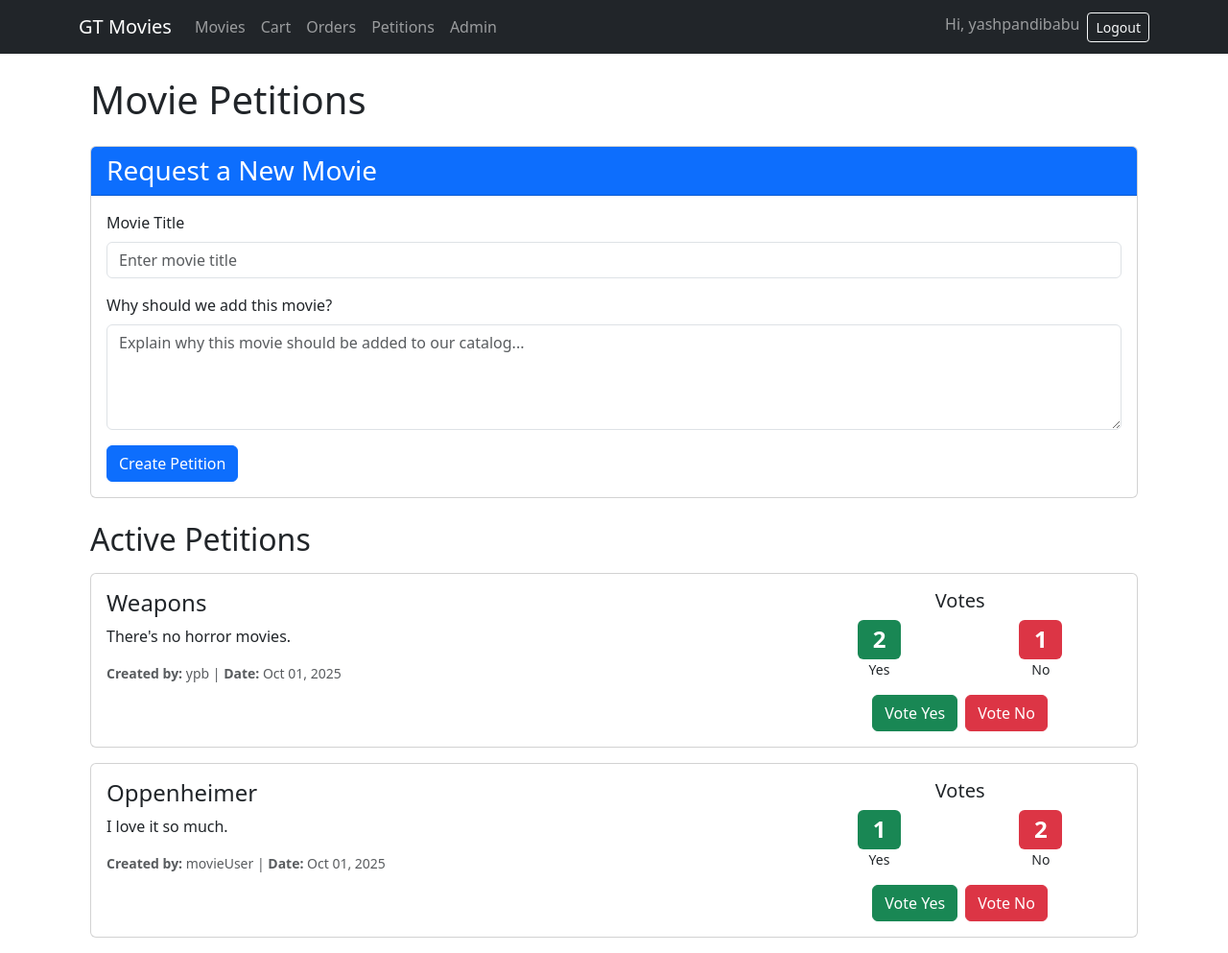
After one commit to ypandibabu3/django_moviesstore, a Django app: page /petitions/ in a window 1280 px wide. The commit adds this page. Shown: the whole page at 96% size. Run offline with Django 5.2, Linux system fonts and the light colour scheme; a user stored in the database is signed in; data comes from the database, SQL or seed files in the repository; both versions use the stored data as it was after the commit.

Commit message:
petition feature

```diff
--- a/store/forms.py
+++ b/store/forms.py
@@ -1,15 +1,41 @@
 from django import forms
 from django.contrib.auth.forms import UserCreationForm
 from django.contrib.auth.models import User
-from .models import Review
+from .models import Review, Petition
 
 class SignUpForm(UserCreationForm):
-    email = forms.EmailField(required=True)
+    email = forms.EmailField(max_length=254, required=True)
+
     class Meta:
         model = User
-        fields = ("username", "email", "password1", "password2")
+        fields = ('username', 'email', 'password1', 'password2')
+
 
 class ReviewForm(forms.ModelForm):
     class Meta:
         model = Review
-        fields = ("rating", "text")
+        fields = ['rating', 'text']
+        widgets = {
+            'text': forms.Textarea(attrs={'rows': 4}),
+        }
+
+
+class PetitionForm(forms.ModelForm):
+    class Meta:
+        model = Petition
+        fields = ['movie_title', 'description']
+        widgets = {
+            'movie_title': forms.TextInput(attrs={
+                'class': 'form-control',
+                'placeholder': 'Enter movie title'
+            }),
+            'description': forms.Textarea(attrs={
+                'class': 'form-control',
+                'rows': 4,
+                'placeholder': 'Explain why this movie should be added to our catalog...'
+            }),
+        }
+        labels = {
+            'movie_title': 'Movie Title',
+            'description': 'Why should we add this movie?',
+        }
--- a/store/urls.py
+++ b/store/urls.py
@@ -20,4 +20,9 @@ urlpatterns = [
 
     path("checkout/", views.checkout, name="checkout"),
     path("orders/", views.order_list, name="order_list"),
+
+    # Petition URLs
+    path("petitions/", views.petition_list, name="petition_list"),
+    path("petitions/<int:petition_id>/vote/", views.petition_vote, name="petition_vote"),
+    path("petitions/<int:petition_id>/delete/", views.petition_delete, name="petition_delete"),
 ]
--- a/store/views.py
+++ b/store/views.py
@@ -3,9 +3,9 @@ from django.shortcuts import render, redirect, get_object_or_404
 from django.contrib.auth import login
 from django.contrib.auth.decorators import login_required
 from django.db.models import Q, Avg, Count
-from .models import Movie, Review, Order, OrderItem
-from .models import ReviewReport
-from .forms import SignUpForm, ReviewForm
+from django.contrib import messages
+from .models import Movie, Review, Order, OrderItem, ReviewReport, Petition, PetitionVote
+from .forms import SignUpForm, ReviewForm, PetitionForm
 
 CART_SESSION_KEY = "cart"
 
@@ -181,3 +181,83 @@ def checkout(request):
 def order_list(request):
     orders = request.user.orders.prefetch_related("items__movie").order_by("-created_at")
     return render(request, "orders/list.html", {"orders": orders})
+
+
+# NEW PETITION VIEWS
+@login_required
+def petition_list(request):
+    """Display all petitions and allow creating new ones"""
+    petitions = Petition.objects.select_related('creator').prefetch_related('votes').all()
+
+    # Add vote information for each petition
+    for petition in petitions:
+        petition.user_voted = petition.user_has_voted(request.user)
+        petition.user_vote_type = petition.user_vote(request.user)
+
+    form = PetitionForm()
+
+    if request.method == 'POST':
+        form = PetitionForm(request.POST)
+        if form.is_valid():
+            petition = form.save(commit=False)
+            petition.creator = request.user
+            petition.save()
+            messages.success(request, f'Petition for "{petition.movie_title}" created successfully!')
+            return redirect('petition_list')
+
+    return render(request, 'petitions/list.html', {
+        'petitions': petitions,
+        'form': form
+    })
+
+
+@login_required
+def petition_vote(request, petition_id):
+    """Allow users to vote on a petition"""
+    petition = get_object_or_404(Petition, pk=petition_id)
+
+    if request.method == 'POST':
+        vote_type = request.POST.get('vote_type')
+
+        if vote_type not in ['yes', 'no']:
+            messages.error(request, 'Invalid vote type.')
+            return redirect('petition_list')
+
+        # Check if user already voted
+        existing_vote = PetitionVote.objects.filter(
+            petition=petition,
+            user=request.user
+        ).first()
+
+        if existing_vote:
+            # Update existing vote
+            if existing_vote.vote_type != vote_type:
+                existing_vote.vote_type = vote_type
+                existing_vote.save()
+                messages.success(request, f'Your vote has been changed to "{vote_type}".')
+            else:
+                messages.info(request, f'You have already voted "{vote_type}" on this petition.')
+        else:
+            # Create new vote
+            PetitionVote.objects.create(
+                petition=petition,
+                user=request.user,
+                vote_type=vote_type
+            )
+            messages.success(request, f'Your vote "{vote_type}" has been recorded!')
+
+    return redirect('petition_list')
+
+
+@login_required
+def petition_delete(request, petition_id):
+    """Allow petition creator to delete their petition"""
+    petition = get_object_or_404(Petition, pk=petition_id, creator=request.user)
+
+    if request.method == 'POST':
+        movie_title = petition.movie_title
+        petition.delete()
+        messages.success(request, f'Petition for "{movie_title}" has been deleted.')
+        return redirect('petition_list')
+
+    return render(request, 'petitions/confirm_delete.html', {'petition': petition})
--- a/templates/base.html
+++ b/templates/base.html
@@ -18,6 +18,7 @@
             <li class="nav-item"><a class="nav-link" href="/movies/">Movies</a></li>
             <li class="nav-item"><a class="nav-link" href="/cart/">Cart</a></li>
             <li class="nav-item"><a class="nav-link" href="/orders/">Orders</a></li>
+            <li class="nav-item"><a class="nav-link" href="/petitions/">Petitions</a></li>
             <li class="nav-item"><a class="nav-link" href="/admin/">Admin</a></li>
           </ul>
           <ul class="navbar-nav ms-auto">
@@ -43,11 +44,9 @@
         </div>
       </div>
     </nav>
-
     <main class="container">
       {% block content %}{% endblock %}
     </main>
-
     <script src="https://cdn.jsdelivr.net/npm/bootstrap@5.3.3/dist/js/bootstrap.bundle.min.js"></script>
   </body>
 </html>
--- /dev/null
+++ b/templates/petitions/list.html
@@ -0,0 +1,131 @@
+{% extends "base.html" %}
+{% load static %}
+
+{% block title %}Movie Petitions{% endblock %}
+
+{% block content %}
+<div class="container mt-4">
+    <h1 class="mb-4">Movie Petitions</h1>
+
+    {% if messages %}
+        {% for message in messages %}
+            <div class="alert alert-{{ message.tags }} alert-dismissible fade show" role="alert">
+                {{ message }}
+                <button type="button" class="btn-close" data-bs-dismiss="alert"></button>
+            </div>
+        {% endfor %}
+    {% endif %}
+
+    <!-- Create New Petition Section -->
+    <div class="card mb-4">
+        <div class="card-header bg-primary text-white">
+            <h3 class="mb-0">Request a New Movie</h3>
+        </div>
+        <div class="card-body">
+            <form method="post">
+                {% csrf_token %}
+                <div class="mb-3">
+                    <label for="{{ form.movie_title.id_for_label }}" class="form-label">
+                        {{ form.movie_title.label }}
+                    </label>
+                    {{ form.movie_title }}
+                    {% if form.movie_title.errors %}
+                        <div class="text-danger">{{ form.movie_title.errors }}</div>
+                    {% endif %}
+                </div>
+                <div class="mb-3">
+                    <label for="{{ form.description.id_for_label }}" class="form-label">
+                        {{ form.description.label }}
+                    </label>
+                    {{ form.description }}
+                    {% if form.description.errors %}
+                        <div class="text-danger">{{ form.description.errors }}</div>
+                    {% endif %}
+                </div>
+                <button type="submit" class="btn btn-primary">Create Petition</button>
+            </form>
+        </div>
+    </div>
+
+    <!-- List of Existing Petitions -->
+    <h2 class="mb-3">Active Petitions</h2>
+
+    {% if petitions %}
+        {% for petition in petitions %}
+            <div class="card mb-3">
+                <div class="card-body">
+                    <div class="row">
+                        <div class="col-md-8">
+                            <h4 class="card-title">{{ petition.movie_title }}</h4>
+                            <p class="card-text">{{ petition.description }}</p>
+                            <p class="text-muted small">
+                                <strong>Created by:</strong> {{ petition.creator.username }} |
+                                <strong>Date:</strong> {{ petition.created_at|date:"M d, Y" }}
+                            </p>
+                        </div>
+                        <div class="col-md-4">
+                            <div class="text-center">
+                                <h5>Votes</h5>
+                                <div class="d-flex justify-content-around mb-3">
+                                    <div>
+                                        <span class="badge bg-success fs-4">{{ petition.yes_votes_count }}</span>
+                                        <div class="small">Yes</div>
+                                    </div>
+                                    <div>
+                                        <span class="badge bg-danger fs-4">{{ petition.no_votes_count }}</span>
+                                        <div class="small">No</div>
+                                    </div>
+                                </div>
+
+                                {% if petition.user_voted %}
+                                    <p class="text-muted small">
+                                        You voted:
+                                        <strong class="{% if petition.user_vote_type == 'yes' %}text-success{% else %}text-danger{% endif %}">
+                                            {{ petition.user_vote_type|upper }}
+                                        </strong>
+                                    </p>
+                                    <form method="post" action="{% url 'petition_vote' petition.id %}" class="d-inline">
+                                        {% csrf_token %}
+                                        {% if petition.user_vote_type == 'yes' %}
+                                            <button type="submit" name="vote_type" value="no" class="btn btn-outline-danger btn-sm">
+                                                Change to No
+                                            </button>
+                                        {% else %}
+                                            <button type="submit" name="vote_type" value="yes" class="btn btn-outline-success btn-sm">
+                                                Change to Yes
+                                            </button>
+                                        {% endif %}
+                                    </form>
+                                {% else %}
+                                    <form method="post" action="{% url 'petition_vote' petition.id %}" class="d-flex gap-2 justify-content-center">
+                                        {% csrf_token %}
+                                        <button type="submit" name="vote_type" value="yes" class="btn btn-success">
+                                            Vote Yes
+                                        </button>
+                                        <button type="submit" name="vote_type" value="no" class="btn btn-danger">
+                                            Vote No
+                                        </button>
+                                    </form>
+                                {% endif %}
+
+                                {% if petition.creator == request.user %}
+                                    <form method="post" action="{% url 'petition_delete' petition.id %}" class="mt-2">
+                                        {% csrf_token %}
+                                        <button type="submit" class="btn btn-outline-danger btn-sm">
+                                            Delete Petition
+                                        </button>
+                                    </form>
+                                {% endif %}
+                            </div>
+                        </div>
+                    </div>
+                </div>
+            </div>
+        {% endfor %}
+    {% else %}
+        <div class="alert alert-info">
+            <p class="mb-0">No petitions yet. Be the first to request a movie!</p>
+        </div>
+    {% endif %}
+</div>
+{% endblock %}
```
Also changed, not shown: store/admin.py (+8 -32 lines), store/models.py (+56 -0 lines), templates/petitions/confirm_delete.html (added, +23 -0 lines), db.sqlite3, media/movies/images/13.jpg (added), media/movies/images/dune.webp (added), media/movies/images/inception.jpg (added), media/movies/images/leggal.jpg (added), media/movies/images/spiderman.jpg (added), store/migrations/0005_petition_petitionvote.py (added), 1 other file.
